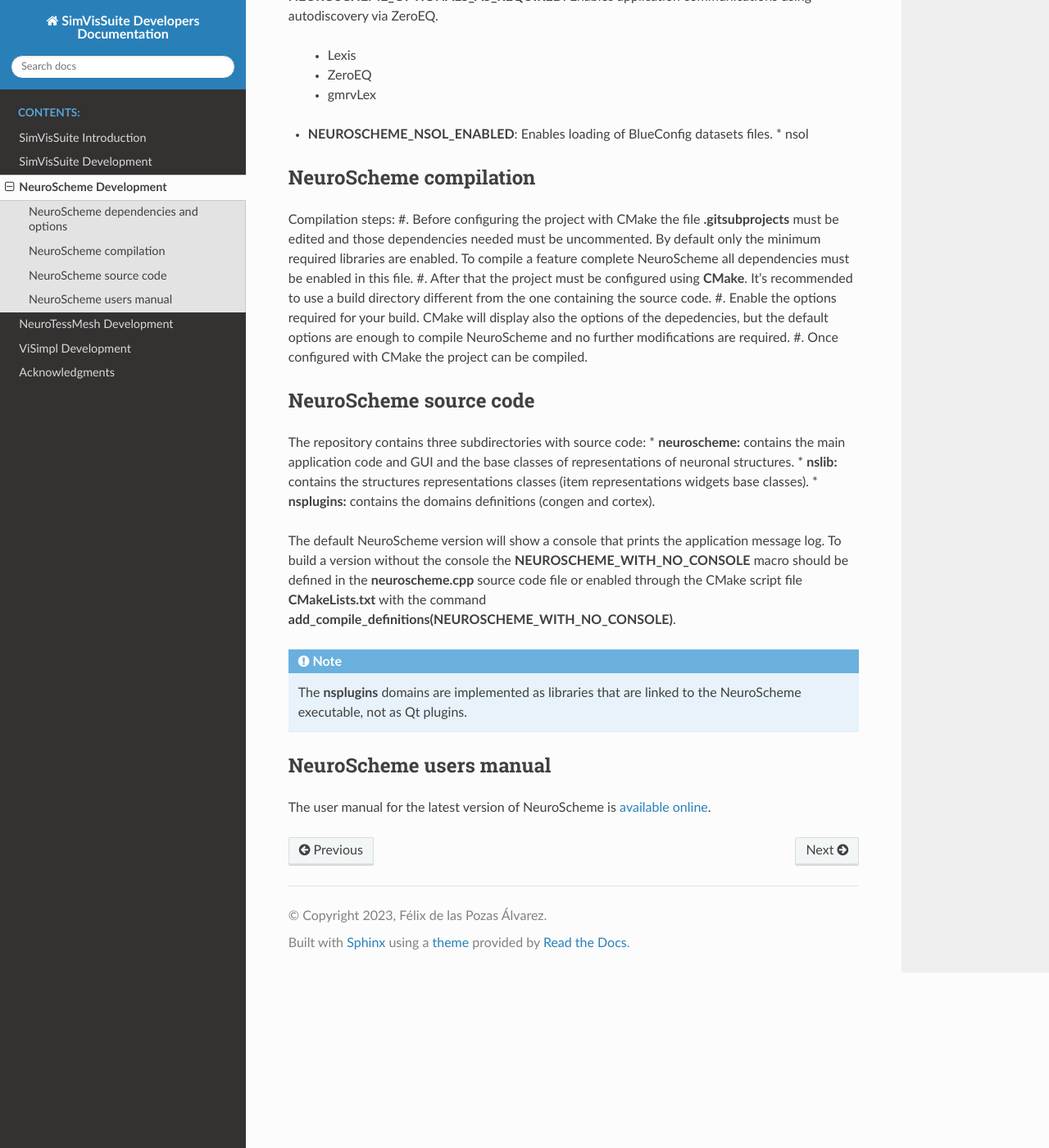
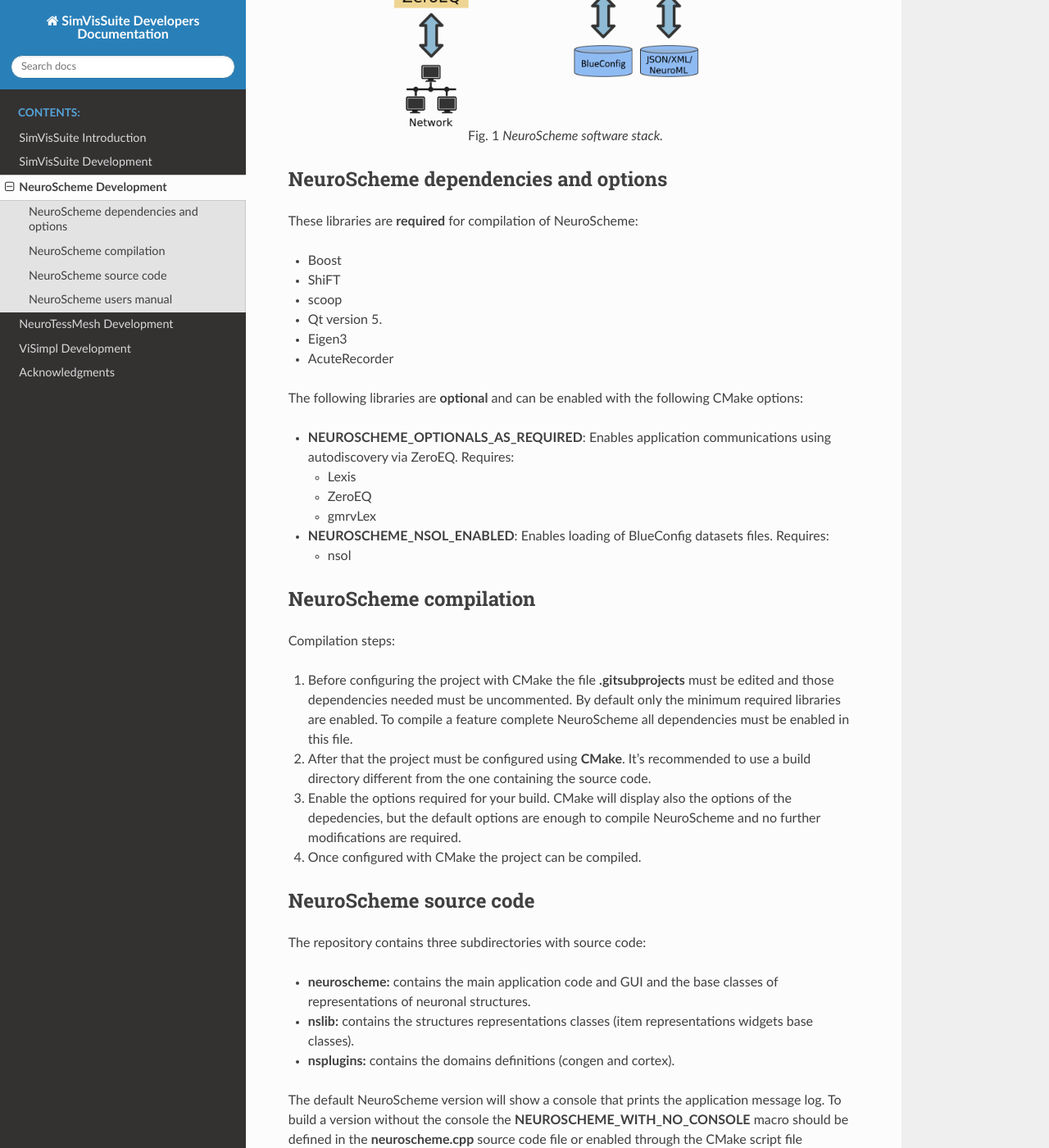
Before and after one commit to vg-lab/SimVisSuiteDocs, a Sphinx documentation site: the page built from source/03-NeuroSchemeDev.rst, in a window 1280 px wide and 1400 px high, scrolled down 328 px. Shown: the whole window at 82% size. Built offline with Sphinx 7.4.7 and the Read the Docs theme 2.0.0, drawn with Linux system fonts in a browser that asks for light colours; some of the changed text lies outside the part shown.

Commit message:
Added software stack images. Corrected bulleted lists indentation.

```diff
--- a/source/02-SimVisSuiteDev.rst
+++ b/source/02-SimVisSuiteDev.rst
@@ -26,6 +26,7 @@ Dependencies
 In overview, the SimVisSuite applications depend on the following external libraries to provide some of its functionalities:
 
 * UI, 3D visualization and general purpose:
+
   * `Qt`_: Cross-platform graphical library and tools.
   * `Boost`_: general purpose C++ libraries.
   * `scoop`_: library to implement and manage color palettes and value-mappers.
@@ -37,13 +38,17 @@ In overview, the SimVisSuite applications depend on the following external libra
   * `GLUT`_: OpenGL utility toolkit library.
   * `ShiFT`_: library based on `FiReS`_ to implement properties and data structures to define relationships between entities.
   * `Eigen3`_: template library for linear algebra operations.
+
 * NeuroScience related:
+
   * `Brion`_: library to read and write access to Blue Brain data structures.
   * `nsol`_: library that provides data structures to handle basic neuroscientific data, mainly cortex morphologies and its structures.
   * `SimIL`_: library to read brain simulation datasets in BlueConfig, HDF5 and CSV formats.
   * `HDF5`_: library that implement the HDF5 data model read and write operations.
   * `NeuroLOTs`_: set of libraries and tools for generating neuronal meshes and for visualizing them at different levels of detail using GPU-based tessellation.
+
 * Connectivity and Network:
+
   * `ZeroEQ`_: library for modern messaging using ZeroMQ that also integrates REST APIs with JSON payload.
   * `Lexis`_: library to implement a vocabulary used for event-driven communication in and between visualization software.
   * `gmrvLex`_: library that implements the vocabulary for event-driven communication between SimVisSuite applications using Lexis.
--- a/source/03-NeuroSchemeDev.rst
+++ b/source/03-NeuroSchemeDev.rst
@@ -1,12 +1,21 @@
 =======================
 NeuroScheme Development
 =======================
+
+.. figure:: images/neuroscheme_deps.png
+   :alt: NeuroScheme software stack.
+   :align: center
+   :width: 711
+   :scale: 80%
+
+   NeuroScheme software stack.
 
 ------------------------------------
 NeuroScheme dependencies and options
 ------------------------------------
 
 These libraries are **required** for compilation of NeuroScheme:
+
 * Boost
 * ShiFT
 * scoop
@@ -15,11 +24,15 @@ These libraries are **required** for compilation of NeuroScheme:
 * AcuteRecorder
 
 The following libraries are **optional** and can be enabled with the following CMake options:
-* **NEUROSCHEME_OPTIONALS_AS_REQUIRED**: Enables application communications using autodiscovery via ZeroEQ.
+
+* **NEUROSCHEME_OPTIONALS_AS_REQUIRED**: Enables application communications using autodiscovery via ZeroEQ. Requires:
+
   * Lexis
   * ZeroEQ
   * gmrvLex
-* **NEUROSCHEME_NSOL_ENABLED**: Enables loading of BlueConfig datasets files.
+
+* **NEUROSCHEME_NSOL_ENABLED**: Enables loading of BlueConfig datasets files. Requires:
+
   * nsol
 
 -----------------------
@@ -27,6 +40,7 @@ NeuroScheme compilation
 -----------------------
 
 Compilation steps:
+
 #. Before configuring the project with CMake the file **.gitsubprojects** must be edited and those dependencies needed must be uncommented. By default only the minimum required libraries are enabled. To compile a feature complete NeuroScheme all dependencies must be enabled in this file.
 #. After that the project must be configured using **CMake**. It's recommended to use a build directory different from the one containing the source code.
 #. Enable the options required for your build. CMake will display also the options of the depedencies, but the default options are enough to compile NeuroScheme and no further modifications are required.
@@ -37,6 +51,7 @@ NeuroScheme source code
 -----------------------
 
 The repository contains three subdirectories with source code:
+
 * **neuroscheme:** contains the main application code and GUI and the base classes of representations of neuronal structures.
 * **nslib:** contains the structures representations classes (item representations widgets base classes).
 * **nsplugins:** contains the domains definitions (congen and cortex).
```
Also changed, not shown: source/04-NeuroTessMeshDev.rst (+15 -1 lines), source/05-ViSimplDev.rst (+16 -1 lines), source/06-Acknowledgements.rst (line endings or trailing spaces), source/images/neuroscheme.svg (added), source/images/neuroscheme_deps.png (added), source/images/neurotessmesh.svg (added), source/images/neurotessmesh_deps.png (added), source/images/visimpl.svg (added), source/images/visimpl_deps.png (added).
